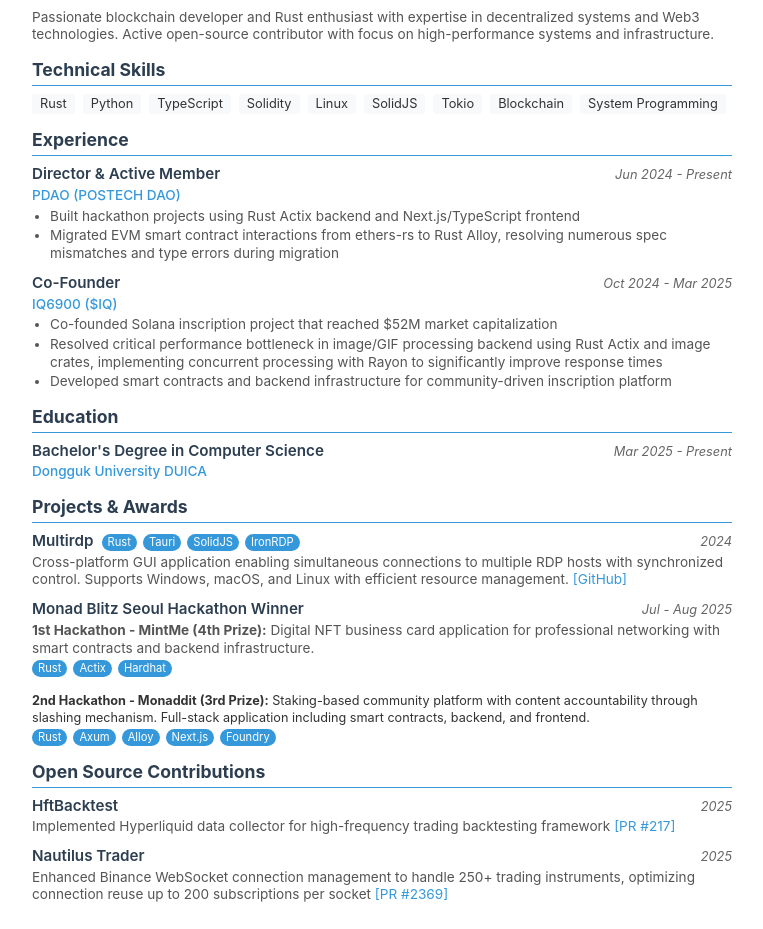
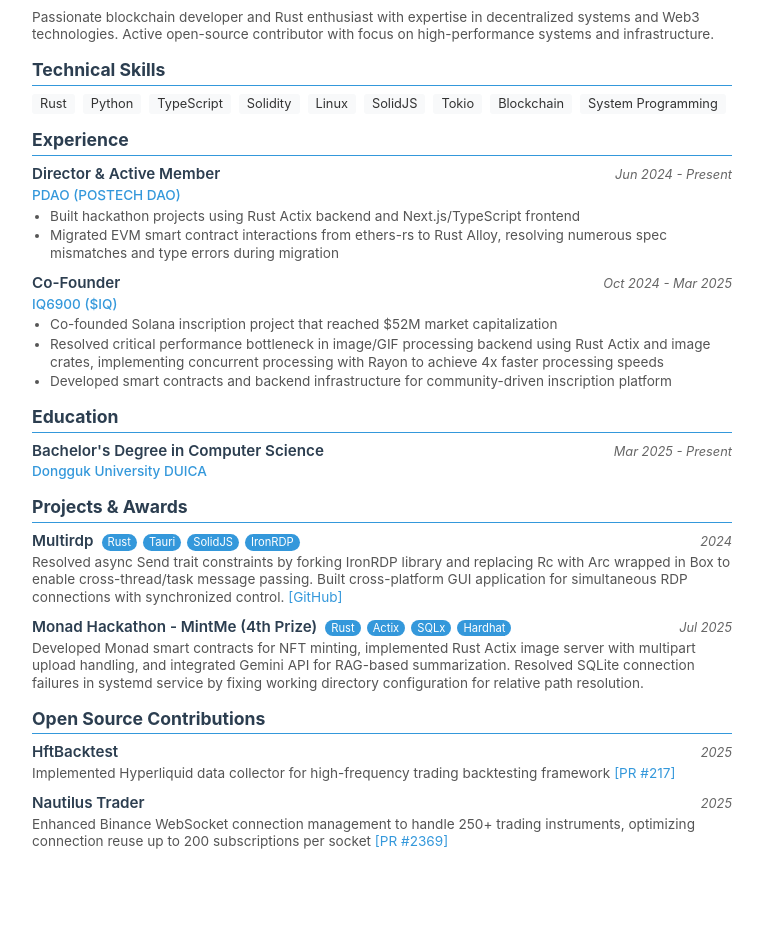
Before and after one commit to lidarbtc/lidarbtc.github.io, a plain HTML site: page index.html in a window 1280 px wide. Shown: the part 113-1042 px from the top of the page, without its empty margins (258-1021 px from the left). After the commit the page ends 989 px from the top, so only its background shows below. Drawn offline with Linux system fonts and the light colour scheme.

Commit message:
Update index.html

```diff
--- a/index.html
+++ b/index.html
@@ -302,7 +302,7 @@
                     <p class="company">IQ6900 ($IQ)</p>
                     <ul>
                         <li>Co-founded Solana inscription project that reached $52M market capitalization</li>
-                        <li>Resolved critical performance bottleneck in image/GIF processing backend using Rust Actix and image crates, implementing concurrent processing with Rayon to significantly improve response times</li>
+                        <li>Resolved critical performance bottleneck in image/GIF processing backend using Rust Actix and image crates, implementing concurrent processing with Rayon to achieve 4x faster processing speeds</li>
                         <li>Developed smart contracts and backend infrastructure for community-driven inscription platform</li>
                     </ul>
                 </div>
@@ -335,34 +335,27 @@
                         <span class="date">2024</span>
                     </div>
                     <p class="description">
-                        Cross-platform GUI application enabling simultaneous connections to multiple RDP hosts with synchronized control.
-                        Supports Windows, macOS, and Linux with efficient resource management.
+                        Resolved async Send trait constraints by forking IronRDP library and replacing Rc with Arc wrapped in Box to enable cross-thread/task message passing.
+                        Built cross-platform GUI application for simultaneous RDP connections with synchronized control.
                         <a href="https://github.com/lidarbtc/multirdp">[GitHub]</a>
                     </p>
                 </div>
                 <div class="item">
                     <div class="item-header">
                         <div class="project-title">
-                            <h3>Monad Blitz Seoul Hackathon Winner</h3>
+                            <h3>Monad Hackathon - MintMe (4th Prize)</h3>
+                            <div class="project-tech">
+                                <span class="tech-tag">Rust</span>
+                                <span class="tech-tag">Actix</span>
+                                <span class="tech-tag">SQLx</span>
+                                <span class="tech-tag">Hardhat</span>
+                            </div>
                         </div>
-                        <span class="date">Jul - Aug 2025</span>
+                        <span class="date">Jul 2025</span>
                     </div>
                     <p class="description">
-                        <strong>1st Hackathon - MintMe (4th Prize):</strong> Digital NFT business card application for professional networking with smart contracts and backend infrastructure.
-                        <div class="project-tech">
-                            <span class="tech-tag">Rust</span>
-                            <span class="tech-tag">Actix</span>
-                            <span class="tech-tag">Hardhat</span>
-                        </div>
-                        <br>
-                        <strong>2nd Hackathon - Monaddit (3rd Prize):</strong> Staking-based community platform with content accountability through slashing mechanism. Full-stack application including smart contracts, backend, and frontend.
-                        <div class="project-tech">
-                            <span class="tech-tag">Rust</span>
-                            <span class="tech-tag">Axum</span>
-                            <span class="tech-tag">Alloy</span>
-                            <span class="tech-tag">Next.js</span>
-                            <span class="tech-tag">Foundry</span>
-                        </div>
+                        Developed Monad smart contracts for NFT minting, implemented Rust Actix image server with multipart upload handling, and integrated Gemini API for RAG-based summarization.
+                        Resolved SQLite connection failures in systemd service by fixing working directory configuration for relative path resolution.
                     </p>
                 </div>
             </section>
```
